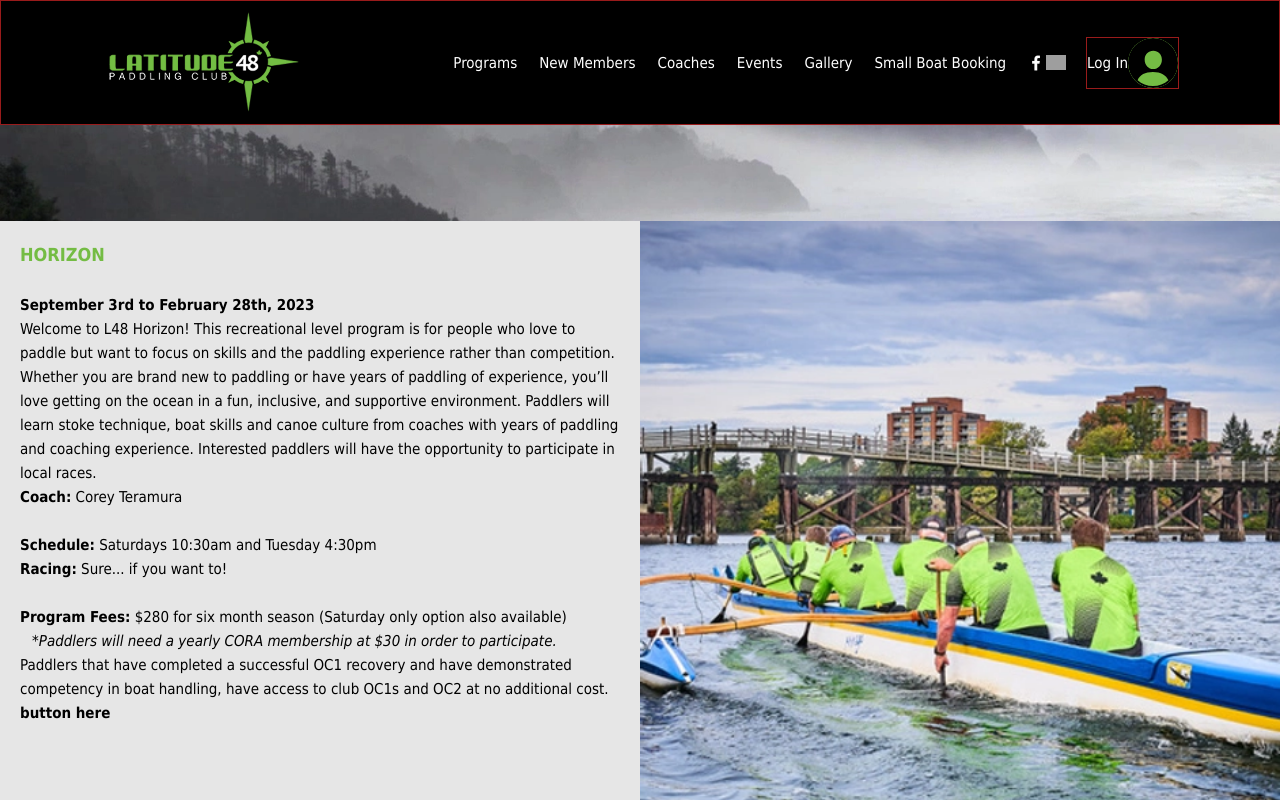
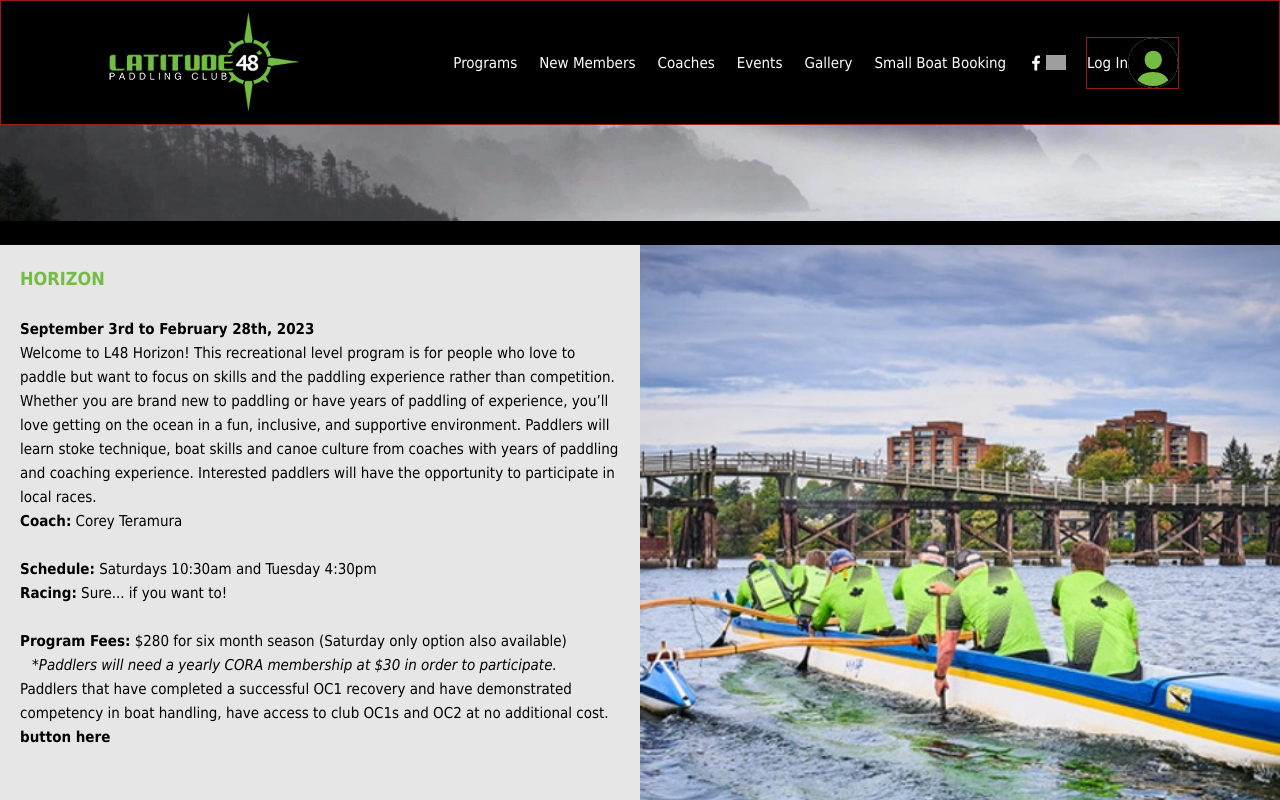
Before and after one commit to Megan-Lowe/L48-web-app, a Next.js app: page / in a window 1280 px wide. Shown: the top 800 px of the page. Built offline with nearby package versions, Linux system fonts and the light colour scheme; grey boxes are pictures that could not be loaded.

Commit message:
attempted text overlay
tried to add text overlay for section label partial

```diff
--- /dev/null
+++ b/src/components/partial/SectionLabelPartial/SectionLabelPartial.module.scss
@@ -0,0 +1,50 @@
+
+.image-container {
+  position: relative;
+}
+
+.image-text {
+  text-align: center, relative;
+  position: absolute;
+  top: 50%;
+  left: 50%;
+  transform: translate(-50%, -50%);
+  color: grey;
+  font-size: 32px;
+  z-index: 1;
+}
+
+/*<
+div class="image-container">
+<img src="image.jpg" alt="image">
+<div class="image-text">Text Overlay</div>
+</div> */
+/*
+.container {
+  display: grid;
+  grid-template-columns: repeat(2, 1fr);
+  grid-template-areas:
+    "H HImage"
+    "MImage M"
+    "C CImage"
+    "LImage L"
+    "P PImage"
+    "Contact Input";
+
+  @media (max-width: 768px) {
+    grid-template-columns: 1fr;
+    grid-template-areas:
+      "H"
+      "HImage"
+      "M"
+      "MImage"
+      "C"
+      "CImage"
+      "L"
+      "LImage"
+      "P"
+      "PImage"
+      "Contact"
+      "Input"; */
+  }
+}
--- a/src/components/partial/SectionLabelPartial/SectionLabelPartial.tsx
+++ b/src/components/partial/SectionLabelPartial/SectionLabelPartial.tsx
@@ -2,12 +2,13 @@
 
 export default function SectionLabelPartial() {
   return (
-    <div>
+    <div className="image-container">
       <img
         className="w-full basis-1/2"
         src="/images/span.jpeg"
         alt="a greyscale image of misty mountains"
       />
+      <div className="image-text">Text Overlay</div>
     </div>
   );
 }
```
